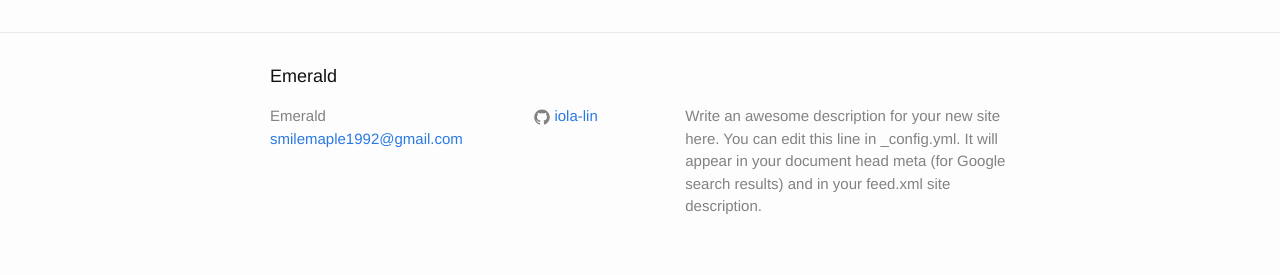
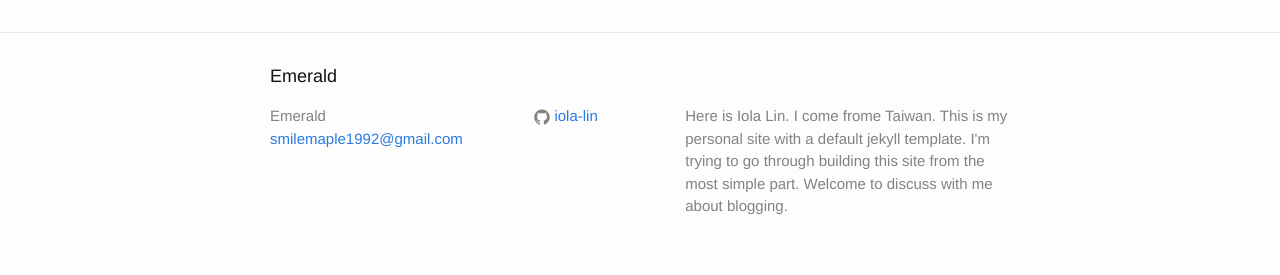
Before and after one commit to iola-lin/Emerald, a Jekyll site: the page built from index.html, in a window 1280 px wide. Shown: the part 714-989 px from the top of the page. Built offline with Jekyll 4.4.1, drawn with Linux system fonts in a browser that asks for light colours.

Commit message:
change site information

```diff
--- a/_config.yml
+++ b/_config.yml
@@ -9,9 +9,8 @@
 title: Emerald
 email: smilemaple1992@gmail.com
 description: > # this means to ignore newlines until "baseurl:"
-  Write an awesome description for your new site here. You can edit this
-  line in _config.yml. It will appear in your document head meta (for
-  Google search results) and in your feed.xml site description.
+  Here is Iola Lin. I come frome Taiwan. This is my personal site with a default jekyll template.
+  I'm trying to go through building this site from the most simple part. Welcome to discuss with me about blogging.
 baseurl: "" # the subpath of your site, e.g. /blog
 url: "http://iola-lin.github.io" # the base hostname & protocol for your site
 github_username:  iola-lin
```
